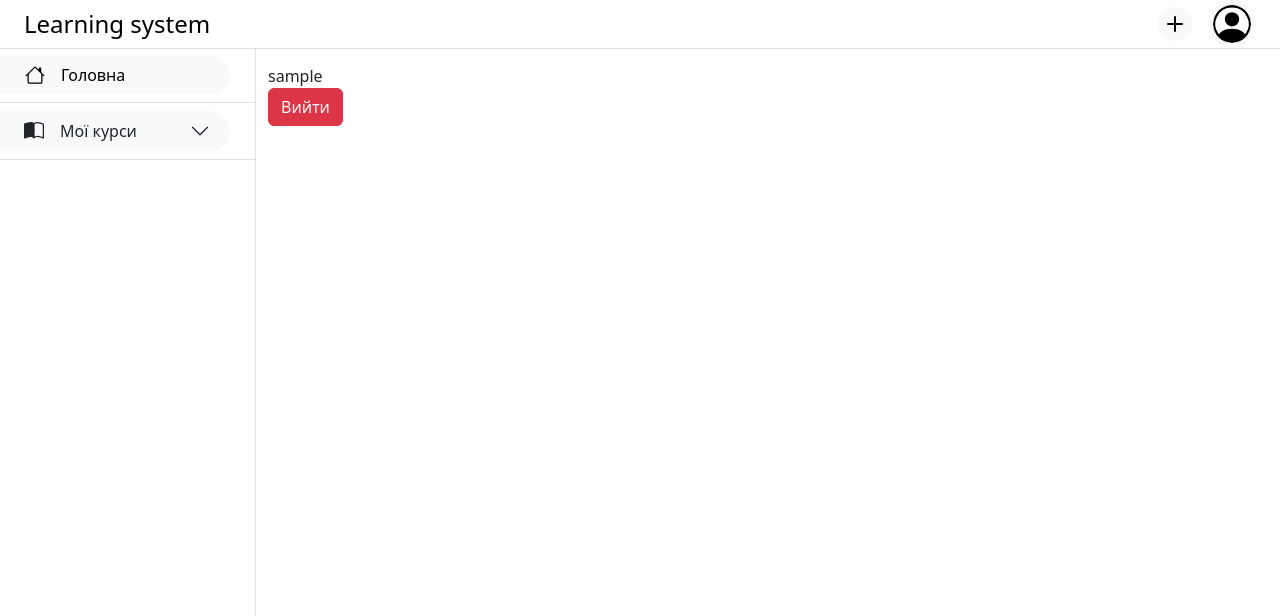
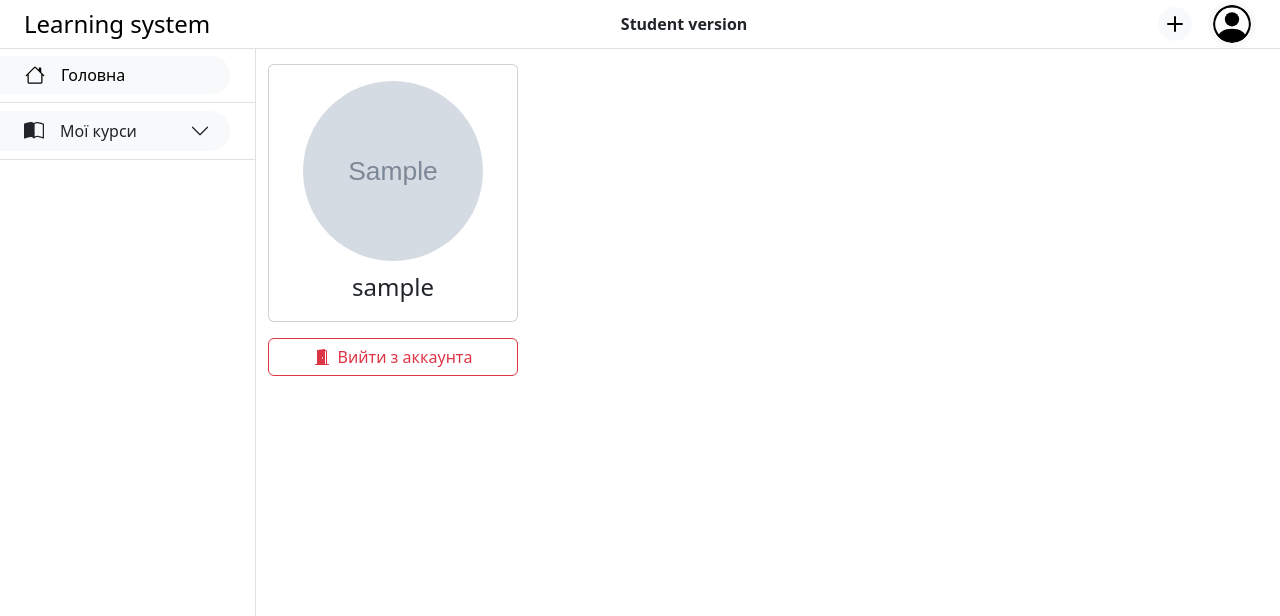
Before and after one commit to VNIKUDA/learning_managment_system, a Django app: page /account/profile/ in a window 1280 px wide. Shown: the top 616 px of the page. Run offline with Django 5.2, Linux system fonts and the light colour scheme; a user stored in the database is signed in; tables that the repository leaves empty hold one stand-in row (values such as "Sample post"); grey boxes marked "Sample" are stand-in pictures.

Commit message:
Template changes (account app)

```diff
--- a/templates/account/account.html
+++ b/templates/account/account.html
@@ -2,11 +2,37 @@
 
 {% block content %}
 <div class="container">
-    {{profile.account.username}}
+    <div class="d-grid gap-3 w-25">
+        <div class="card">
+            <div class="card-body">
+                <div class="d-flex flex-column align-items-center justify-content-center">
+                    {% if profile.picture %}
+                        <img src="{{profile.picture.url}}" class="rounded-circle" alt="" style="width: 180px; height: 180px; object-fit: cover;">
+                    {% else %}
+                        <svg xmlns="http://www.w3.org/2000/svg" width="180" height="180" fill="currentColor" class="bi bi-person-circle card-img" viewBox="0 0 16 16">
+                            <path d="M11 6a3 3 0 1 1-6 0 3 3 0 0 1 6 0"/>
+                            <path fill-rule="evenodd" d="M0 8a8 8 0 1 1 16 0A8 8 0 0 1 0 8m8-7a7 7 0 0 0-5.468 11.37C3.242 11.226 4.805 10 8 10s4.757 1.225 5.468 2.37A7 7 0 0 0 8 1"/>
+                        </svg>
+                    {% endif %}
+                    <p class="card-text fs-4 mt-2">
+                        {{profile.account.username}}
+                    </p>
+                </div>
+            </div>
+        </div>
 
-    <form action="{% url 'account:logout' %}" method="post">
-        {% csrf_token %}
-        <button type="submit" class="btn btn-danger">Вийти</button>
-    </form>
+        <form action="{% url 'account:logout' %}" method="post">
+            {% csrf_token %}
+            <button type="submit" class="btn btn-outline-danger w-100">
+                <div class="d-flex justify-content-center align-items-center gap-2">
+                    <svg xmlns="http://www.w3.org/2000/svg" width="16" height="16" fill="currentColor" class="bi bi-door-open-fill" viewBox="0 0 16 16">
+                        <path d="M1.5 15a.5.5 0 0 0 0 1h13a.5.5 0 0 0 0-1H13V2.5A1.5 1.5 0 0 0 11.5 1H11V.5a.5.5 0 0 0-.57-.495l-7 1A.5.5 0 0 0 3 1.5V15zM11 2h.5a.5.5 0 0 1 .5.5V15h-1zm-2.5 8c-.276 0-.5-.448-.5-1s.224-1 .5-1 .5.448.5 1-.224 1-.5 1"/>
+                    </svg>
+                    Вийти з аккаунта
+                </div>
+            </button>
+        </form>
+    </div>
+
 </div>
 {% endblock %}
--- a/templates/navbar.html
+++ b/templates/navbar.html
@@ -8,6 +8,14 @@
                 </div>
             </a>
         </div>
+
+        <span class="fw-semibold">
+            {% if request.user.role == "teacher" %}
+                Teacher version
+            {% else %}
+                Student version
+            {% endif %}
+        </span>
 
         <div class="d-flex align-items-center gap-3">
             {% if request.user.role == "teacher" %}
```
Also changed, not shown: templates/account/login.html (+10 -6 lines), templates/account/register.html (+10 -6 lines).
